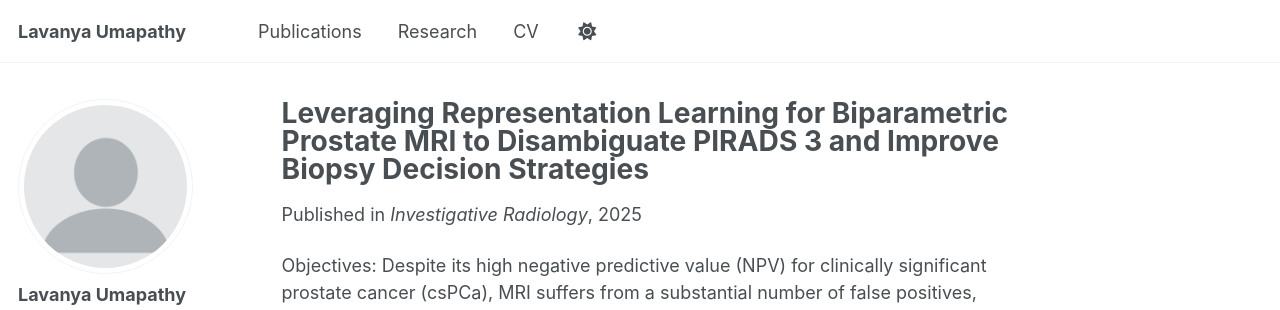
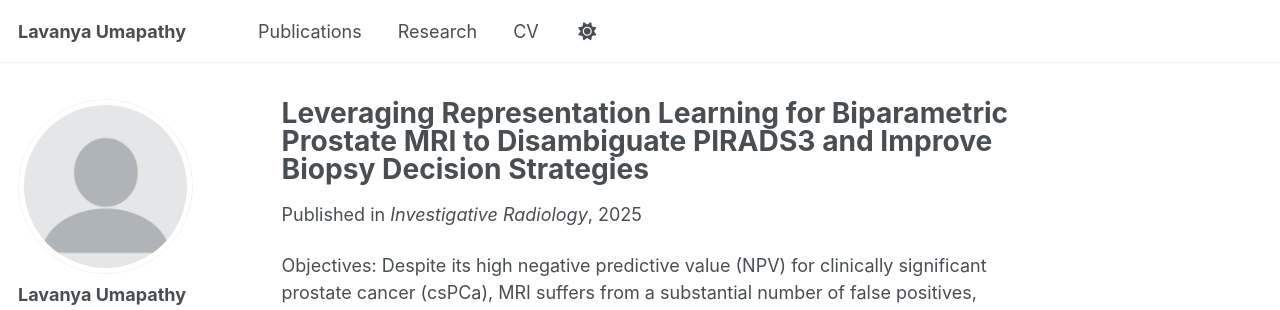
Before and after one commit to lunastra26/lunastra26.github.io, a Jekyll site: the page built from _publications/2025-sample.md, in a window 1280 px wide and 900 px high. Shown: the top 310 px of the window. Built offline with Jekyll 4.4.1, drawn with Linux system fonts in a browser that asks for light colours; some web fonts are replaced.

Commit message:
Update 2025-sample.md

```diff
--- a/_publications/2025-sample.md
+++ b/_publications/2025-sample.md
@@ -1,5 +1,5 @@
 ---
-title: "Leveraging Representation Learning for Biparametric Prostate MRI to Disambiguate PIRADS 3 and Improve Biopsy Decision Strategies"
+title: "Leveraging Representation Learning for Biparametric Prostate MRI to Disambiguate PIRADS3 and Improve Biopsy Decision Strategies"
 collection: publications
 category: manuscripts
 permalink: /publication/2025-sample
```
